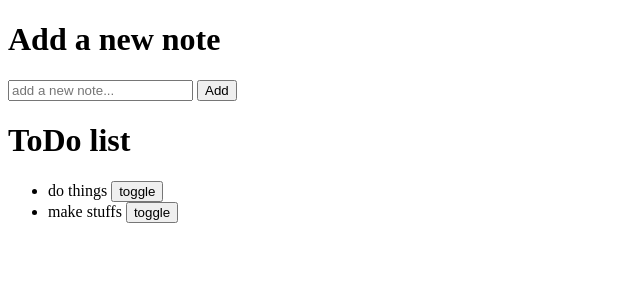
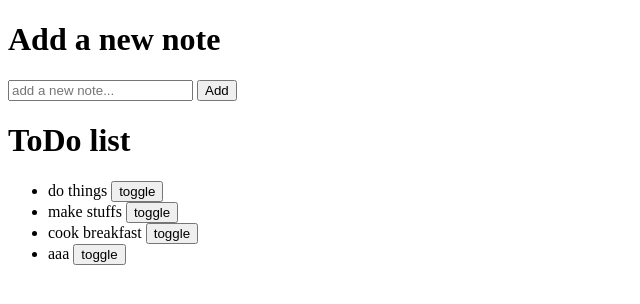
Before and after one commit to huuwulleop/todo-app, a React (Create React App) app: page / in a window 1280 px wide. Shown: the top 304 px of the page, without its empty margins (0-640 px from the left). Built offline with nearby package versions, Linux system fonts and the light colour scheme; data requests are answered from the project's data file.

Commit message:
Add new database criterion and post method

```diff
--- a/db.json
+++ b/db.json
@@ -19,11 +19,23 @@
   "notes": [
     {
       "content": "do things",
+      "done": false,
       "id": 1
     },
     {
       "content": "make stuffs",
+      "done": false,
       "id": 2
+    },
+    {
+      "content": "cook breakfast",
+      "done": false,
+      "id": 3
+    },
+    {
+      "content": "aaa",
+      "done": false,
+      "id": 4
     }
   ]
 }
--- a/src/App.js
+++ b/src/App.js
@@ -29,10 +29,16 @@ const App = () => {
     console.log('event is clicked');
     const noteObject = {
       content: newNoteContent,
+      done: false,
       id: notes.length + 1
     }
     const newNotes = [...notes, noteObject]
-    setNotes(newNotes)
+
+    axios
+      .post('http://localhost:3001/notes', noteObject)
+      .then(res => {
+        setNotes(res.data)
+      })
 
     setNewNoteContent('')
   }
```
